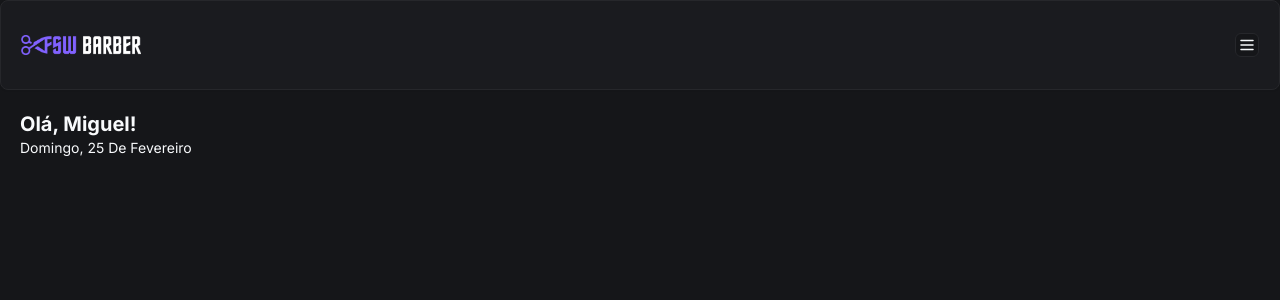
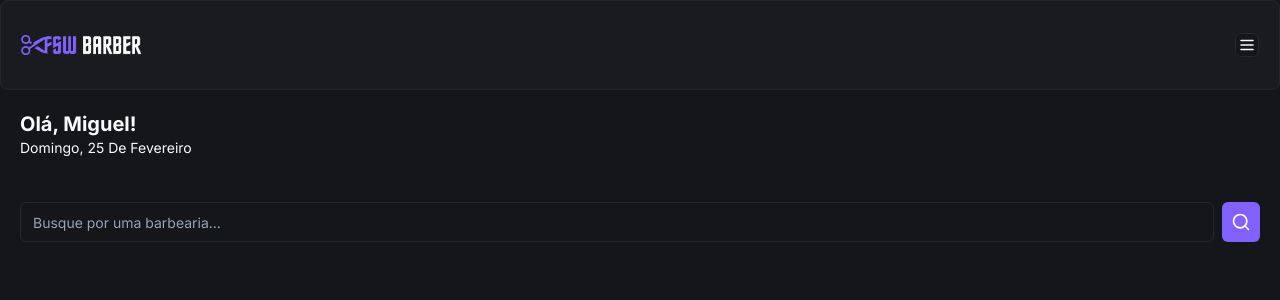
Before and after one commit to Brunoxd23/FSW-barber, a Next.js app in the folder my-app/: page / in a window 1280 px wide. Shown: the top 300 px of the page. Built offline with nearby package versions, Linux system fonts and the light colour scheme.

Commit message:
feat:  add initial search component

```diff
--- /dev/null
+++ b/my-app/app/(home)/_components/search.tsx
@@ -0,0 +1,18 @@
+"use client";
+
+import { Button } from "@/app/_components/ui/button";
+import { Input } from "@/app/_components/ui/input";
+import { SearchIcon } from "lucide-react";
+
+const Search = () => {
+    return (
+        <div className="flex items-center gap-2">
+            <Input placeholder="Busque por uma barbearia..." />
+            <Button variant="default" size="icon">
+                <SearchIcon size={20}/>
+            </Button>
+        </div>
+     );
+};
+
+export default Search;
--- a/my-app/app/(home)/page.tsx
+++ b/my-app/app/(home)/page.tsx
@@ -1,6 +1,7 @@
 import { format } from "date-fns";
 import Header from "../_components/header";
 import { ptBR } from "date-fns/locale/pt-BR";
+import Search from "./_components/search";
 
 export default function Home() {
   return (
@@ -15,6 +16,10 @@
       })}
       </p>
       </div>
+
+      <div className="px-5 mt-6">
+        <Search />
+      </div>
     </div>
   );
 }
--- a/my-app/app/_components/ui/button.tsx
+++ b/my-app/app/_components/ui/button.tsx
@@ -2,7 +2,7 @@
 import { Slot } from "@radix-ui/react-slot"
 import { cva, type VariantProps } from "class-variance-authority"
 
-import { cn } from "@/app/lib/utils"
+import { cn } from "@/app/_lib/utils"
 
 const buttonVariants = cva(
   "inline-flex items-center justify-center whitespace-nowrap rounded-md text-sm font-medium ring-offset-background transition-colors focus-visible:outline-none focus-visible:ring-2 focus-visible:ring-ring focus-visible:ring-offset-2 disabled:pointer-events-none disabled:opacity-50",
--- a/my-app/app/_components/ui/card.tsx
+++ b/my-app/app/_components/ui/card.tsx
@@ -1,6 +1,6 @@
 import * as React from "react"
 
-import { cn } from "@/app/lib/utils"
+import { cn } from "@/app/_lib/utils"
 
 const Card = React.forwardRef<
   HTMLDivElement,
--- /dev/null
+++ b/my-app/app/_components/ui/input.tsx
@@ -0,0 +1,25 @@
+import * as React from "react"
+
+import { cn } from "@/app/_lib/utils"
+
+export interface InputProps
+  extends React.InputHTMLAttributes<HTMLInputElement> {}
+
+const Input = React.forwardRef<HTMLInputElement, InputProps>(
+  ({ className, type, ...props }, ref) => {
+    return (
+      <input
+        type={type}
+        className={cn(
+          "flex h-10 w-full rounded-md border border-input bg-background px-3 py-2 text-sm ring-offset-background file:border-0 file:bg-transparent file:text-sm file:font-medium placeholder:text-muted-foreground focus-visible:outline-none focus-visible:ring-2 focus-visible:ring-ring focus-visible:ring-offset-2 disabled:cursor-not-allowed disabled:opacity-50",
+          className
+        )}
+        ref={ref}
+        {...props}
+      />
+    )
+  }
+)
+Input.displayName = "Input"
+
+export { Input }
```
Also changed, not shown: my-app/app/_lib/utils.ts (renamed from my-app/app/lib/utils.ts).
